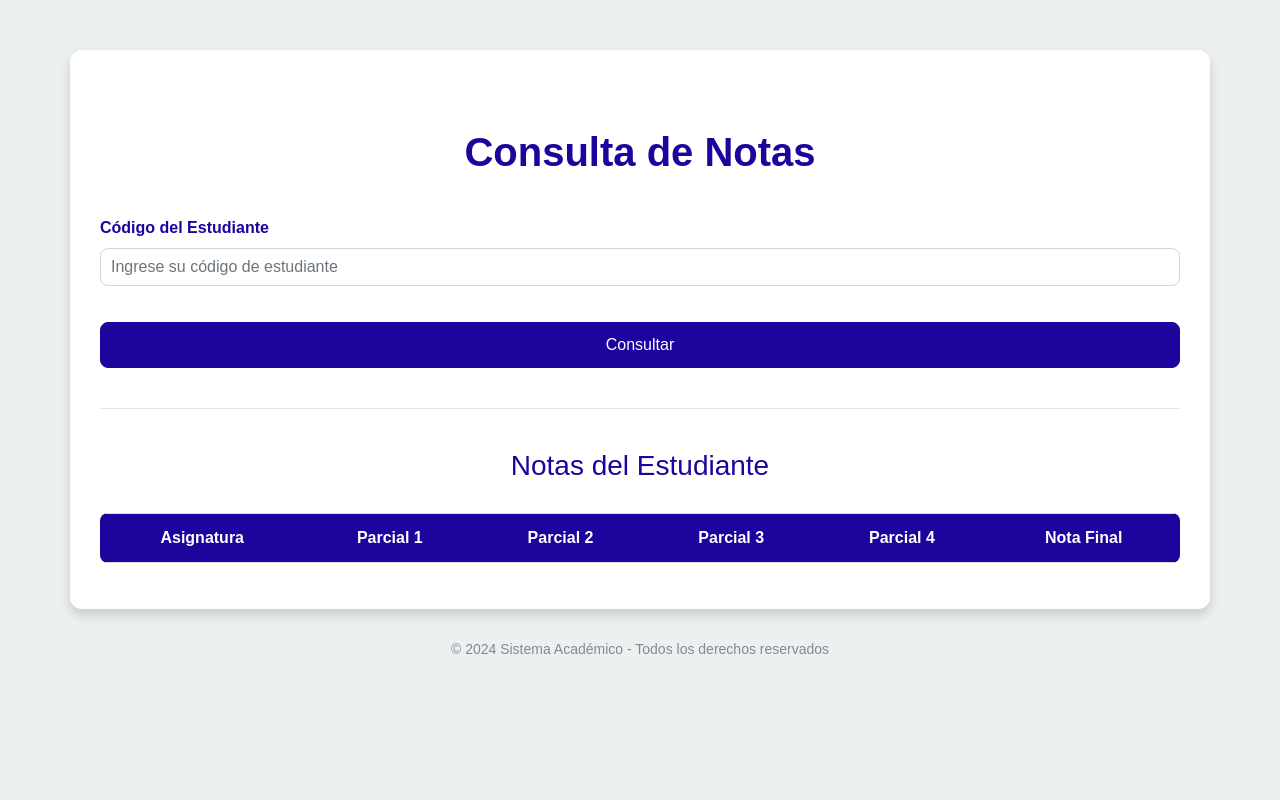
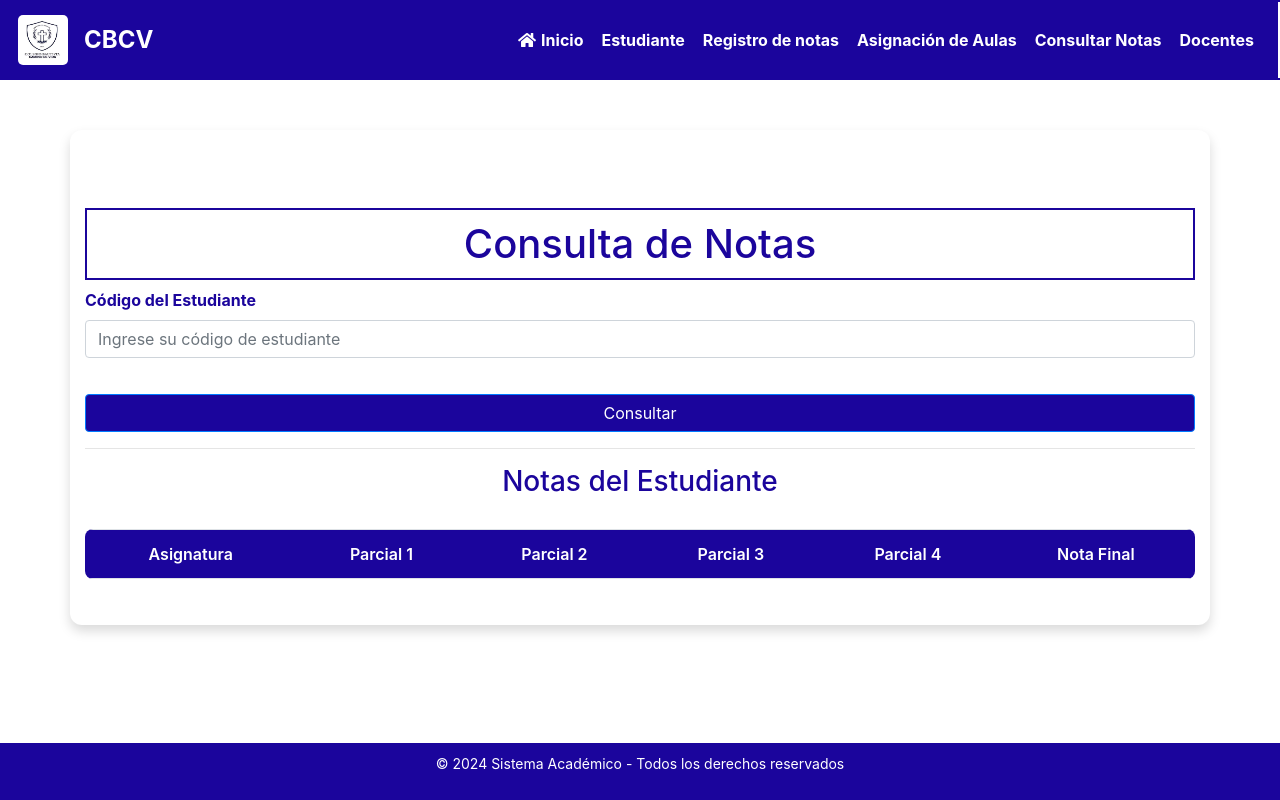
Before and after one commit to D-Maysena/RegistroAcademicoCBCV, a Django app: page /consultarNotas/ in a window 1280 px wide. Run offline with Django 5.2, Linux system fonts and the light colour scheme; the visitor is signed in with stand-in values (Sample User, id 1); lists and menus that the app fills with data are empty; some libraries are stand-ins or nearby versions.

Commit message:
Update styles and Navbar added

```diff
--- a/Backend/RegistroAcademico/static/css/inicio.css
+++ b/Backend/RegistroAcademico/static/css/inicio.css
@@ -1,4 +1,4 @@
-body {
+abody {
     background-color: #f7f7f7;
 }
 
--- /dev/null
+++ b/Backend/RegistroAcademico/static/css/navbar.css
@@ -0,0 +1,84 @@
+/* Estilo general del navbar */
+.navbar-custom {
+    background-color: #1b059c; /* Azul */
+    border: 2px solid #1b059c; /* Bordes azules */
+}
+
+/* Estilo del logo */
+.navbar-brand img {
+    height: 50px; /* Tamaño del logo */
+    width: auto;
+    border-radius: 5px; /* Opcional: Bordes redondeados */
+}
+
+/* Estilo de los cuadros */
+.navbar-nav .nav-item {
+    border: 2px solid #1b059c; /* Bordes entre los cuadros */
+    background-color: #1b059c; /* Fondo azul */
+    margin-right: -2px; /* Para eliminar separación entre cuadros */
+    text-align: center;
+}
+
+.navbar-nav .nav-item .nav-link {
+    color: #fff; /* Letras en blanco */
+    font-weight: bold;
+    transition: background-color 0.3s ease, color 0.3s ease;
+}
+
+/* Efectos al pasar el ratón */
+.navbar-nav .nav-item .nav-link:hover {
+    background-color: #fff; /* Fondo blanco */
+    color: #1b059c; /* Letras azules */
+}
+
+/* Separación entre cuadros con líneas */
+.navbar-nav .nav-item:not(:last-child)::after {
+    content: '';
+    position: absolute;
+    top: 0;
+    right: -2px;
+    height: 100%;
+    width: 2px;
+    background-color: #fff; /* Línea blanca entre cuadros */
+}
+
+/* Estilo del ícono en Inicio */
+.nav-link .fas {
+    margin-right: 5px; /* Espaciado entre ícono y texto */
+}
+
+/* Efecto especial para CBCV */
+.brand-cbcv {
+    font-weight: bold;
+    color: #fff; /* Letras en blanco */
+    font-size: 1.5rem;
+    transition: color 0.3s ease;
+}
+
+.brand-cbcv:hover {
+    color: #00b894; /* Verde al pasar el ratón */
+}
+
+/* Asegurar que el enlace de Inicio tenga ícono y texto blancos */
+.nav-link {
+    color: #fff !important; /* Asegura que el texto del enlace sea blanco */
+    display: flex; /* Hace que el ícono y el texto se alineen */
+    align-items: center; /* Alinea verticalmente el texto y el ícono */
+    justify-content: center; /* Centra el contenido dentro del cuadro */
+    text-decoration: none; /* Elimina el subrayado */
+}
+
+.nav-link .fas {
+    color: #fff; /* El ícono también es blanco */
+    margin-right: 5px; /* Espaciado entre el ícono y el texto */
+}
+
+/* Al pasar el ratón, mantener la consistencia */
+.nav-link:hover {
+    background-color: #fff; /* Fondo blanco */
+    color: #1b059c !important; /* Texto azul */
+}
+
+.nav-link:hover .fas {
+    color: #1b059c; /* Ícono también azul al pasar el ratón */
+}
--- a/Backend/RegistroAcademico/templates/AulasModule/aulas.html
+++ b/Backend/RegistroAcademico/templates/AulasModule/aulas.html
@@ -12,6 +12,7 @@
 </head>
 
 <body>
+    {% include 'layoutNav.html' %}
     <div class="container mt-5 form-container">
         <h1 class="text-center">Asignar Aula</h1>
         <form action="{% url 'inscripcionAula' %}" method="POST">
@@ -19,7 +20,9 @@
             {{form}}
 
             <!-- Botón de envío -->
-            <button type="submit" class="btn btn-submit">Registrar Aula</button>
+            <button type="submit" class="btn btn-submit" style="margin-top: 20px;background-color: #1b059c; color: white;" >Registrar Aula</button>
+            <a type="button" class="btn btn-primary btn-block" style="margin-top: 20px;  background-color: #1b059c; color: white;" href="{% url 'inicio' %}" >Cancelar</a>
+
         </form>
     </div>
     <footer class="text-center mt-4">
--- a/Backend/RegistroAcademico/templates/ConsultarNotasModule/consultasnotas.html
+++ b/Backend/RegistroAcademico/templates/ConsultarNotasModule/consultasnotas.html
@@ -12,6 +12,8 @@
 </head>
 
 <body>
+    {% include 'layoutNav.html' %}
+
     <div class="container">
         <h1 class="mt-5">Consulta de Notas</h1>
 
@@ -22,7 +24,7 @@
                 <input type="text" class="form-control" id="codEstudiante" name="codestudiante"
                     placeholder="Ingrese su código de estudiante" required>
             </div>
-            <button type="submit" class="btn btn-primary">Consultar</button>
+            <button type="submit" class="btn btn-primary" style="background-color: #1b059c; color: white;" >Consultar</button>
         </form>
 
         <hr>
--- a/Backend/RegistroAcademico/templates/EstudiantesModule/agregarEstudiante.html
+++ b/Backend/RegistroAcademico/templates/EstudiantesModule/agregarEstudiante.html
@@ -17,6 +17,8 @@
     <link href="{% static 'css/editar.css' %}" rel="stylesheet">
 </head>
 <body>
+    {% include 'layoutNav.html' %}
+
     <div class="container mt-5 form-container">
         <h1 class="text-center">{% if codestudiante %}Editar{% else %}Agregar{% endif %} Estudiante</h1>
         <form action="{% if codestudiante %}{% url 'agregarEstudianteEditar' codestudiante %}{% else %}{% url 'agregarEstudiante' %}{% endif %}" method="POST">
@@ -30,7 +32,9 @@
                     </div>
                 </div>
             {% endfor %}
-            <button type="submit" class="btn btn-submit">{% if codestudiante %}Guardar Cambios{% else %}Agregar Estudiante{% endif %}</button>
+            <button type="submit" class="btn btn-submit" style="background-color: #1b059c; color: white;">{% if codestudiante %}Guardar Cambios{% else %}Agregar Estudiante{% endif %}</button>
+            <a type="button" class="btn btn-primary btn-block" style="margin-top: 30px;  background-color: #1b059c; color: white;" href="{% url 'estudiantes' %}" >Cancelar</a>
+
         </form>
     </div>
     <footer class="text-center mt-4">
--- a/Backend/RegistroAcademico/templates/EstudiantesModule/estudiante.html
+++ b/Backend/RegistroAcademico/templates/EstudiantesModule/estudiante.html
@@ -10,9 +10,11 @@
     <link href="{% static 'css/inicio.css' %}" rel="stylesheet">
 </head>
 <body>
+    {% include 'layoutNav.html' %}
+
     <div class="container mt-5">
         <h1>Estudiantes </h1>
-        <a class="btn btn-primary mb-3" href="{% url 'agregarEstudiante' %}">Agregar Estudiante</a>
+        <a class="btn btn-primary mb-3" href="{% url 'agregarEstudiante' %}" style="background-color: #1b059c; color: white;" >Agregar Estudiante</a>
         <table class="table table-striped">
             <thead>
                 <tr>
--- a/Backend/RegistroAcademico/templates/EstudiantesModule/infoEstudiante.html
+++ b/Backend/RegistroAcademico/templates/EstudiantesModule/infoEstudiante.html
@@ -10,6 +10,8 @@
     <link href="{% static 'css/info.css' %}" rel="stylesheet">
 </head>
 <body>
+    {% include 'layoutNav.html' %}
+
     <div class="container mt-5">
         <h1>Detalles del Estudiante</h1>
         <div class="card mb-4">
--- a/Backend/RegistroAcademico/templates/GestionDocentesModule/agregarDocente.html
+++ b/Backend/RegistroAcademico/templates/GestionDocentesModule/agregarDocente.html
@@ -19,6 +19,7 @@
 
 </head>
 <body>
+    {% include 'layoutNav.html' %}
     <div class="container">
         <h1 class="mt-5">{% if ceduladocente %}Editar{% else %}Agregar{% endif %} Docente</h1>
         <form action="{% if ceduladocente %}{% url 'agregarDocenteEditar' ceduladocente %}{% else %}{% url 'agregarDocente' %}{% endif %}" method="POST">
@@ -32,7 +33,7 @@
                 </div>
             </div>
         {% endfor %}
-            <button type="submit" class="btn btn-primary">{% if ceduladocente %}Guardar Cambios{% else %}Agregar Docente{% endif %}</button>
+            <button type="submit" class="btn btn-primary" style="background-color: #1b059c; color: white;" >{% if ceduladocente %}Guardar Cambios{% else %}Agregar Docente{% endif %}</button>
             <a href="{% url 'inicio' %}" class="btn" style="background-color: #1b059c; color: white;">Regresar al Inicio</a>
         </form>
     </div>
--- a/Backend/RegistroAcademico/templates/GestionDocentesModule/docentes.html
+++ b/Backend/RegistroAcademico/templates/GestionDocentesModule/docentes.html
@@ -11,6 +11,8 @@
     <link href="{% static 'css/docente.css' %}" rel="stylesheet">
 </head>
 <body>
+    {% include 'layoutNav.html' %}
+
     <div class="container">
         <h1 class="mt-5 text-center">Gestión de Docentes</h1>
         <a href="{% url 'agregarDocente' %}" class="btn btn-success mb-3">Agregar Docente</a>
--- a/Backend/RegistroAcademico/templates/GestionDocentesModule/infoDocente.html
+++ b/Backend/RegistroAcademico/templates/GestionDocentesModule/infoDocente.html
@@ -10,8 +10,9 @@
     <link href="{% static 'css/info.css' %}" rel="stylesheet">
 </head>
 <body>
+
     <div class="container mt-5">
-        <h1>Detalles del Estudiante</h1>
+        <h1>Detalles del Docente</h1>
         <div class="card mb-4">
             <div class="card-header">
                 <h5 class="mb-0">Información Básica</h5>
--- a/Backend/RegistroAcademico/templates/InscripcionModule/inscripcion.html
+++ b/Backend/RegistroAcademico/templates/InscripcionModule/inscripcion.html
@@ -10,6 +10,7 @@
     <link href="{% static 'css/inscripcion.css' %}" rel="stylesheet">
 </head>
 <body>
+    {% include 'layoutNav.html' %}
     <div class="container form-container">
         <h1 class="mt-5 text-center">Inscripción de Asignaturas</h1>
         {% if messages %}
@@ -36,6 +37,7 @@
 
                 </div>
             {% endfor %}
+            <a type="button" class="btn" style="height: 48px;  background-color: #1b059c; color: white;" href="{% url 'inicio' %}" >Cancelar</a>
 
             <button type="submit" class="btn btn-submit">Inscribir</button>
         </form>
--- /dev/null
+++ b/Backend/RegistroAcademico/templates/layoutNav.html
@@ -0,0 +1,52 @@
+<!DOCTYPE html>
+<html lang="es">
+<head>
+    <meta charset="UTF-8">
+    <meta name="viewport" content="width=device-width, initial-scale=1.0">
+    {% load static %}
+    <link rel="stylesheet" href="https://stackpath.bootstrapcdn.com/bootstrap/4.5.2/css/bootstrap.min.css">
+    <link rel="stylesheet" href="https://cdnjs.cloudflare.com/ajax/libs/font-awesome/5.15.4/css/all.min.css">
+
+    <script src="https://cdn.jsdelivr.net/npm/sweetalert2@11"></script>
+    {% load static %}
+    <link href="{% static 'css/info.css' %}" rel="stylesheet">
+    <link href="{% static 'css/navbar.css' %}" rel="stylesheet">
+</head>
+<nav class="navbar navbar-expand-lg navbar-light navbar-custom">
+    <!-- Logo -->
+    <a class="navbar-brand" href="#">
+
+        <img src="{% static 'images/Logo.jpeg' %}" alt="Logo del Colegio" style="width: 50px; height: 50px;">
+    </a>
+    <a class="navbar-brand" href="#">
+        <span class="brand-cbcv">CBCV</span>
+    </a>
+    <button class="navbar-toggler" type="button" data-toggle="collapse" data-target="#navbarNav" aria-controls="navbarNav" aria-expanded="false" aria-label="Toggle navigation">
+        <span class="navbar-toggler-icon"></span>
+    </button>
+    <div class="collapse navbar-collapse" id="navbarNav">
+        <ul class="navbar-nav ml-auto">
+            <li class="nav-item active">
+                <a class="nav-link" href="{% url 'inicio' %}">
+                    <i class="fas fa-home"></i> Inicio
+                </a>
+            </li>
+            <li class="nav-item">
+                <a class="nav-link" href="{% url 'estudiantes' %}">Estudiante</a>
+            </li>
+            <li class="nav-item">
+                <a class="nav-link" href="{% url 'notas' %}">Registro de notas</a>
+            </li>
+            <li class="nav-item">
+                <a class="nav-link" href="{% url 'inscripcionAula' %}">Asignación de Aulas</a>
+            </li>
+            <li class="nav-item">
+                <a class="nav-link" href="{% url 'consultarNotas' %}">Consultar Notas</a>
+            </li>
+            <li class="nav-item">
+                <a class="nav-link" href="{% url 'gestionDocentes' %}">Docentes</a>
+            </li>
+
+        </ul>
+    </div>
+</nav>
--- a/Backend/RegistroAcademico/templates/notas.html
+++ b/Backend/RegistroAcademico/templates/notas.html
@@ -12,6 +12,8 @@
 </head>
 
 <body>
+    {% include 'layoutNav.html' %}
+
     <div class="container">
         <h1 class="mt-5">Registro de Notas - Boletín Estudiantil</h1>
 
@@ -54,8 +56,9 @@
                         </tr>
                     </tbody>
                 </table>
+                <a type="button" class="btn btn-primary btn-block" style="  background-color: #1b059c; color: white;" href="{% url 'inicio' %}" >Cancelar</a>
 
-                <button type="submit" class="btn btn-primary btn-block">Registrar Notas</button>
+                <button type="submit" class="btn btn-primary btn-block" style=" background-color: #1b059c; color: white;"" >Registrar Notas</button>
             </form>
         </div>
     </div>
```
Also changed, not shown: Backend/RegistroAcademico/templates/inicio.html (+85 -14 lines).
